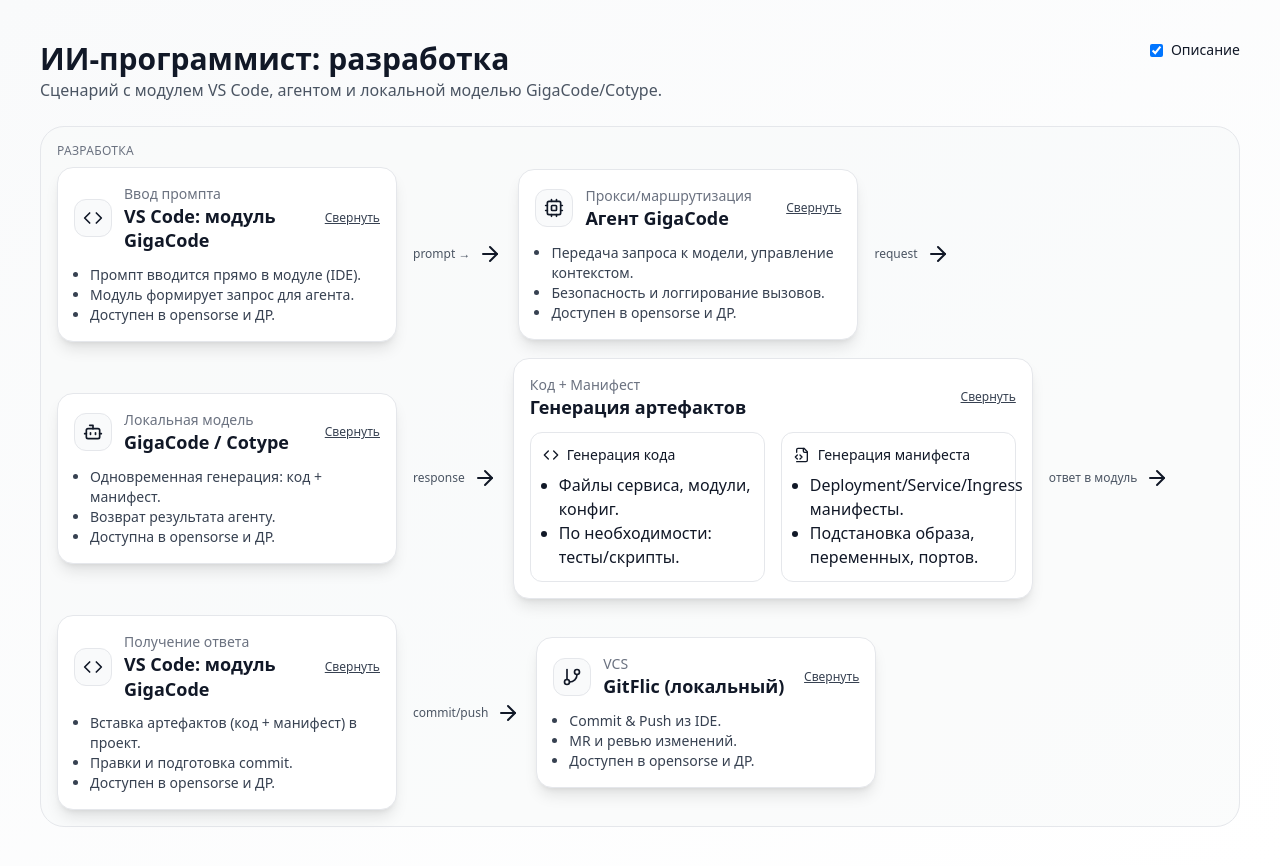
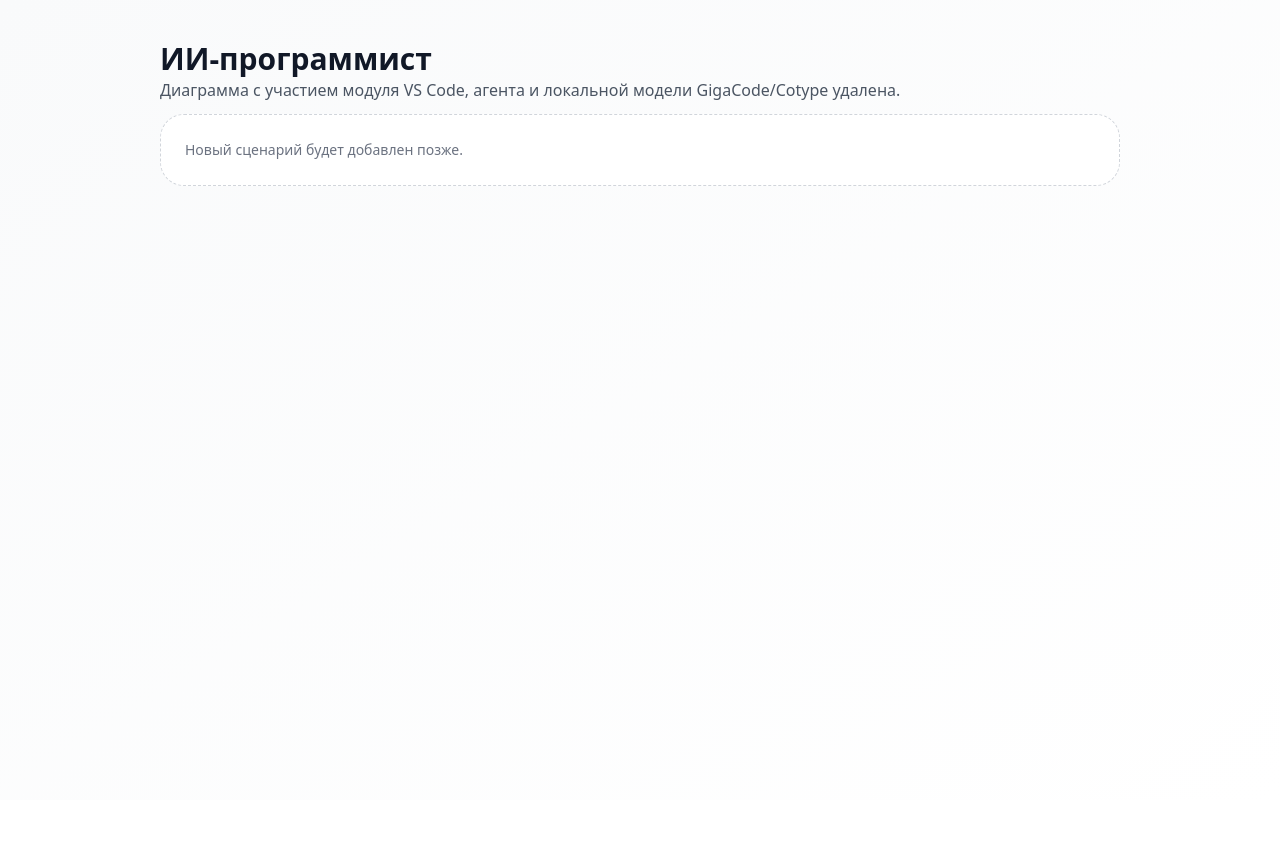
Before and after one commit to EvgenyShil/The-AI-Coder, a Next.js app: page / in a window 1280 px wide. After the commit the page ends 800 px from the top, so only its background shows below. Built offline with nearby package versions, Linux system fonts and the light colour scheme.

Commit message:
Remove VS Code module scenario

```diff
--- a/components/Diagram.tsx
+++ b/components/Diagram.tsx
@@ -1,186 +1,21 @@
-import { useState } from "react";
-import { Cpu, Bot, Code, GitBranch, ArrowRight, FileCode2 } from "lucide-react";
-
-// --- UI building blocks -----------------------------------------------------
-function Node({ title, subtitle, icon: Icon, accent = "", children, showDescriptions = true }: any) {
-  const [open, setOpen] = useState(true);
-  const canShow = showDescriptions && open;
+export default function Diagram() {
   return (
-    <div data-testid="node" className={'relative rounded-2xl shadow-lg border bg-white ' + accent + ' p-4'} style={{ width: 340 }}>
-      <div className="flex items-center gap-3">
-        <div className="p-2 rounded-xl border bg-gray-50">
-          <Icon className="w-5 h-5" />
-        </div>
-        <div className="flex-1 min-w-0">
-          <div className="text-sm text-gray-500 truncate">{subtitle}</div>
-          <div className="text-lg font-semibold leading-snug">{title}</div>
-        </div>
-        {showDescriptions ? (
-          <button
-            type="button"
-            onClick={() => setOpen(v => !v)}
-            className="text-xs underline text-gray-700 hover:text-gray-900"
-            aria-expanded={open}
-            aria-controls={title + '-desc'}
-          >
-            {open ? "Свернуть" : "Развернуть"}
-          </button>
-        ) : null}
-      </div>
-      {canShow ? (
-        <div id={title + '-desc'} className="mt-3 text-sm text-gray-700">
-          {children}
-        </div>
-      ) : null}
-    </div>
-  );
-}
-
-function SplitNode({ title, subtitle, left, right, showDescriptions = true }: any) {
-  const [open, setOpen] = useState(true);
-  const canShow = showDescriptions && open;
-  return (
-    <div className={'relative rounded-2xl shadow-lg border bg-white p-4'} style={{ width: 520 }}>
-      <div className="flex items-center justify-between gap-3">
-        <div>
-          <div className="text-sm text-gray-500">{subtitle}</div>
-          <div className="text-lg font-semibold leading-snug">{title}</div>
-        </div>
-        {showDescriptions ? (
-          <button type="button" onClick={() => setOpen(v => !v)} className="text-xs underline text-gray-700 hover:text-gray-900" aria-expanded={open}>
-            {open ? "Свернуть" : "Развернуть"}
-          </button>
-        ) : null}
-      </div>
-      {canShow ? (
-        <div className="mt-3 grid grid-cols-2 gap-4">
-          {/* Left half */}
-          <div className="rounded-xl border p-3">
-            <div className="flex items-center gap-2 mb-2">
-              <Code className="w-4 h-4" />
-              <div className="text-sm font-medium">Генерация кода</div>
-            </div>
-            {left}
+    <div
+      data-testid="diagram-root"
+      className="min-h-screen w-full p-6 md:p-10 bg-gradient-to-br from-gray-50 to-white text-gray-900"
+    >
+      <div className="max-w-[960px] mx-auto space-y-6">
+        <div className="flex flex-col gap-3">
+          <div>
+            <h1 className="text-3xl font-bold leading-tight">ИИ-программист</h1>
+            <p className="text-gray-600">
+              Диаграмма с участием модуля VS Code, агента и локальной модели GigaCode/Cotype удалена.
+            </p>
           </div>
-          {/* Right half */}
-          <div className="rounded-xl border p-3">
-            <div className="flex items-center gap-2 mb-2">
-              <FileCode2 className="w-4 h-4" />
-              <div className="text-sm font-medium">Генерация манифеста</div>
-            </div>
-            {right}
+          <div className="rounded-3xl border border-dashed border-gray-300 bg-white p-6 text-gray-500 text-sm leading-relaxed">
+            Новый сценарий будет добавлен позже.
           </div>
         </div>
-      ) : null}
-    </div>
-  );
-}
-
-function Arrow({ label }: { label?: string }) {
-  return (
-    <div className="flex items-center gap-2" aria-label={label ? `arrow:${label}` : "arrow"}>
-      {label ? <div className="text-xs text-gray-600 whitespace-nowrap">{label}</div> : null}
-      <ArrowRight className="w-6 h-6" />
-    </div>
-  );
-}
-
-function Lane({ title, children }: any) {
-  return (
-    <div data-testid="lane" className="rounded-3xl border p-4 bg-gray-50/60">
-      <div className="text-xs uppercase tracking-wide text-gray-500 mb-2">{title}</div>
-      <div className="flex flex-wrap gap-4 items-center">{children}</div>
-    </div>
-  );
-}
-
-// --- Scenario --------------------------------------------------------------
-function Scenario({ showDescriptions }: { showDescriptions: boolean }) {
-  return (
-    <>
-      <Lane title="Разработка">
-        <Node title="VS Code: модуль GigaCode" subtitle="Ввод промпта" icon={Code} showDescriptions={showDescriptions}>
-          <ul className="list-disc ml-4 mt-2">
-            <li>Промпт вводится прямо в модуле (IDE).</li>
-            <li>Модуль формирует запрос для агента.</li>
-            <li>Доступен в opensorse и ДР.</li>
-          </ul>
-        </Node>
-        <Arrow label="prompt →" />
-        <Node title="Агент GigaCode" subtitle="Прокси/маршрутизация" icon={Cpu} showDescriptions={showDescriptions}>
-          <ul className="list-disc ml-4 mt-2">
-            <li>Передача запроса к модели, управление контекстом.</li>
-            <li>Безопасность и логгирование вызовов.</li>
-            <li>Доступен в opensorse и ДР.</li>
-          </ul>
-        </Node>
-        <Arrow label="request" />
-        <Node title="GigaCode / Cotype" subtitle="Локальная модель" icon={Bot} showDescriptions={showDescriptions}>
-          <ul className="list-disc ml-4 mt-2">
-            <li>Одновременная генерация: код + манифест.</li>
-            <li>Возврат результата агенту.</li>
-            <li>Доступна в opensorse и ДР.</li>
-          </ul>
-        </Node>
-        <Arrow label="response" />
-        <SplitNode
-          title="Генерация артефактов"
-          subtitle="Код + Манифест"
-          showDescriptions={showDescriptions}
-          left={
-            <ul className="list-disc ml-4 mt-2">
-              <li>Файлы сервиса, модули, конфиг.</li>
-              <li>По необходимости: тесты/скрипты.</li>
-            </ul>
-          }
-          right={
-            <ul className="list-disc ml-4 mt-2">
-              <li>Deployment/Service/Ingress манифесты.</li>
-              <li>Подстановка образа, переменных, портов.</li>
-            </ul>
-          }
-        />
-        <Arrow label="ответ в модуль" />
-        <Node title="VS Code: модуль GigaCode" subtitle="Получение ответа" icon={Code} showDescriptions={showDescriptions}>
-          <ul className="list-disc ml-4 mt-2">
-            <li>Вставка артефактов (код + манифест) в проект.</li>
-            <li>Правки и подготовка commit.</li>
-            <li>Доступен в opensorse и ДР.</li>
-          </ul>
-        </Node>
-        <Arrow label="commit/push" />
-        <Node title="GitFlic (локальный)" subtitle="VCS" icon={GitBranch} showDescriptions={showDescriptions}>
-          <ul className="list-disc ml-4 mt-2">
-            <li>Commit & Push из IDE.</li>
-            <li>MR и ревью изменений.</li>
-            <li>Доступен в opensorse и ДР.</li>
-          </ul>
-        </Node>
-      </Lane>
-    </>
-  );
-}
-
-// --- Main diagram -----------------------------------------------------------
-export default function Diagram() {
-  const [showDescriptions, setShowDescriptions] = useState(true);
-
-  return (
-    <div data-testid="diagram-root" className="min-h-screen w-full p-6 md:p-10 bg-gradient-to-br from-gray-50 to-white text-gray-900">
-      <div className="max-w-[1400px] mx-auto space-y-6">
-        <div className="flex items-start justify-between gap-4">
-          <div>
-            <h1 className="text-3xl font-bold leading-tight">ИИ-программист: разработка</h1>
-            <p className="text-gray-600">Сценарий с модулем VS Code, агентом и локальной моделью GigaCode/Cotype.</p>
-          </div>
-          <div className="flex items-center gap-4">
-            <label className="flex items-center gap-2 text-sm">
-              <input data-testid="toggle-descriptions" type="checkbox" checked={showDescriptions} onChange={() => setShowDescriptions(v => !v)} /> Описание
-            </label>
-          </div>
-        </div>
-
-        <Scenario showDescriptions={showDescriptions} />
       </div>
     </div>
   );
```
Also changed, not shown: 1 other file (tests, documents, lock files or other folders).
